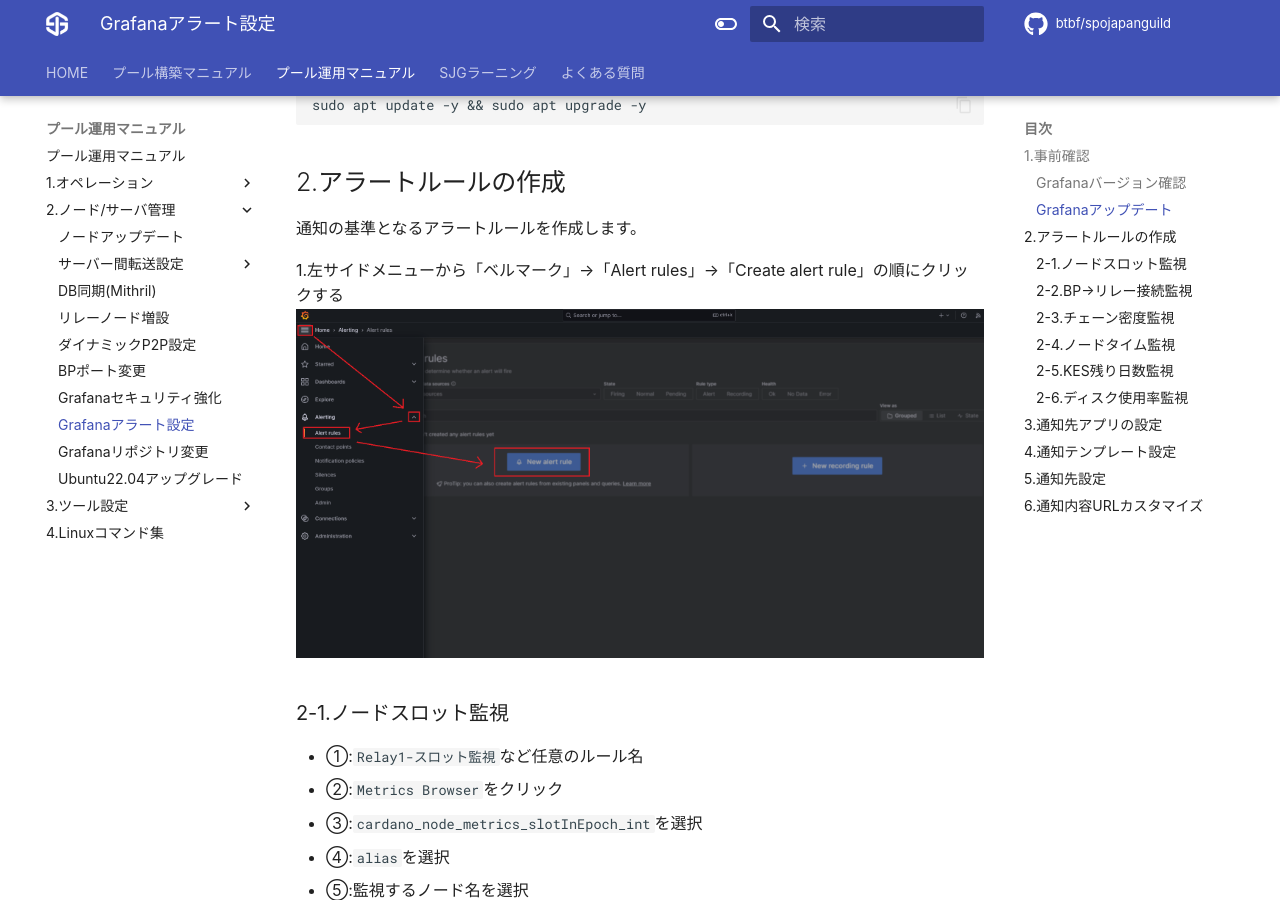
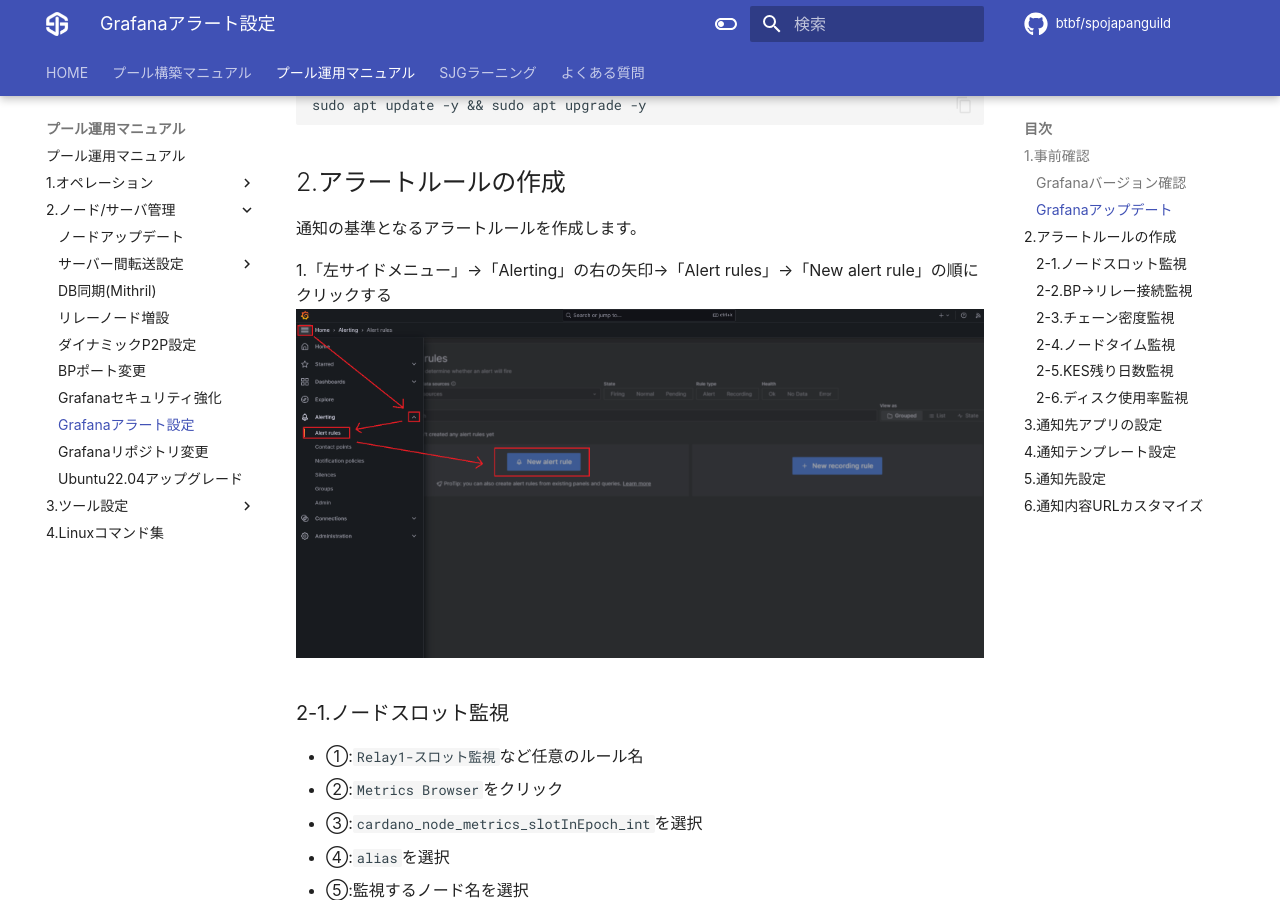
Before and after one commit to btbf/spojapanguild, an MkDocs documentation site: the page built from docs/operation/grafana-alert.md, in a window 1280 px wide and 900 px high, scrolled down 637 px. Built offline with MkDocs 1.6.1 and Material for MkDocs 9.7.7, drawn with Linux system fonts in a browser that asks for light colours; comment, search, counter and statistics services are not loaded.

Commit message:
Update grafana-alert.md

```diff
--- a/docs/operation/grafana-alert.md
+++ b/docs/operation/grafana-alert.md
@@ -24,7 +24,7 @@
 
 通知の基準となるアラートルールを作成します。
 
-1.左サイドメニューから「ベルマーク」→「Alert rules」→「Create alert rule」の順にクリックする
+1.「左サイドメニュー」→「Alerting」の右の矢印→「Alert rules」→「New alert rule」の順にクリックする
 ![](../images/grafana-alert/1-0.png)
 
 ### 2-1.ノードスロット監視
```
